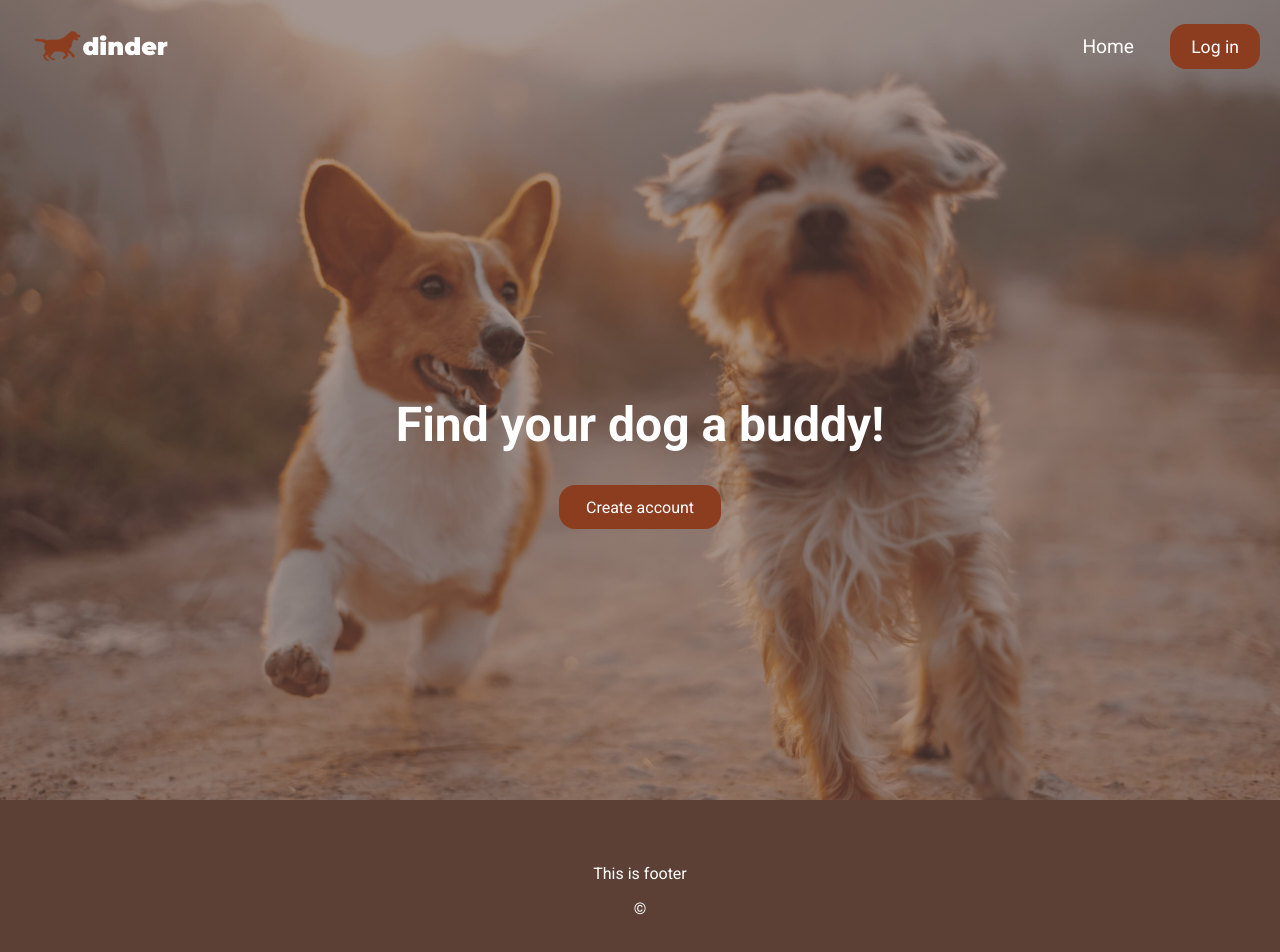
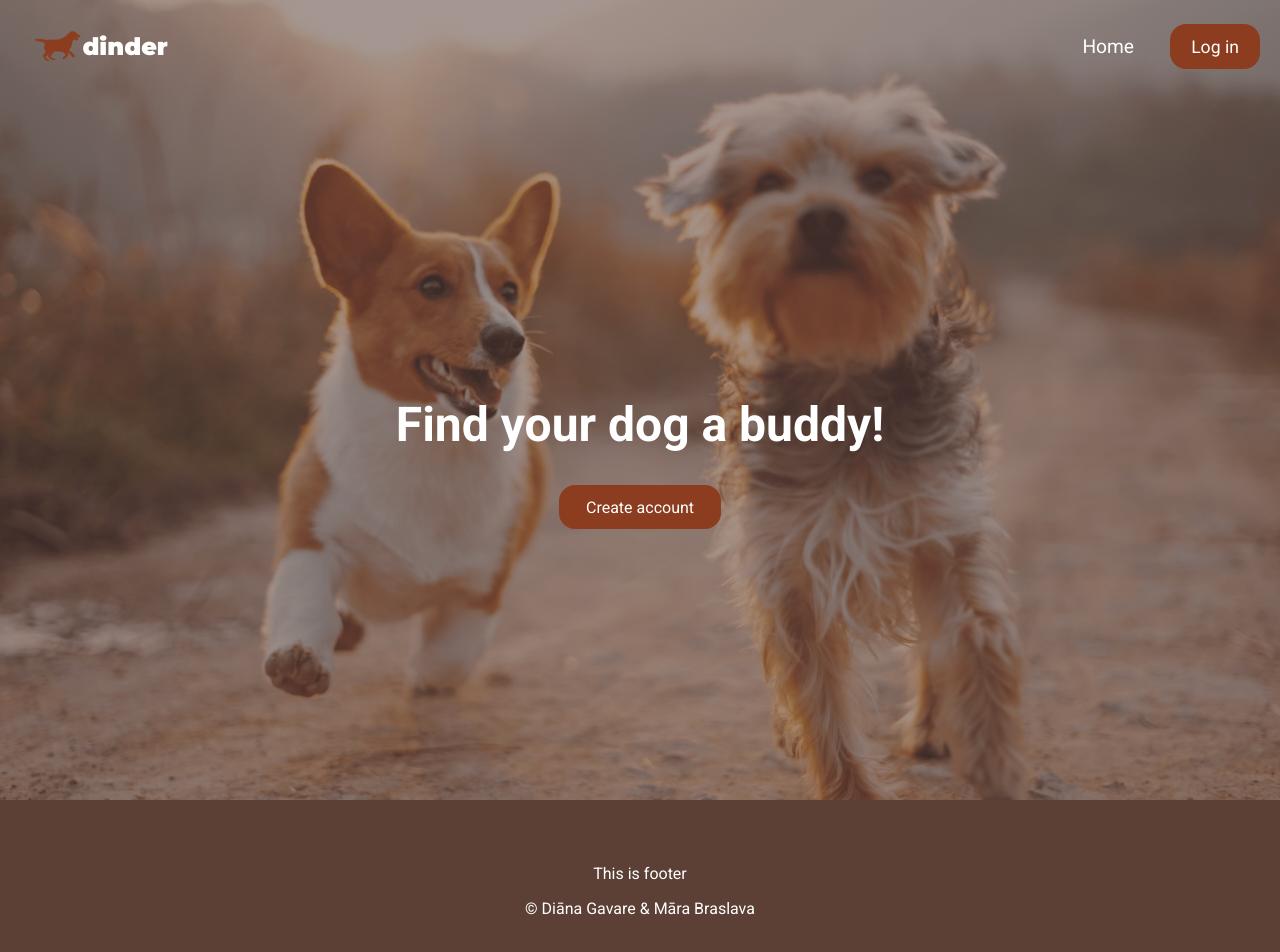
Before and after one commit to rudzupuke/SGT-final-task, a React (Create React App) app in the folder frontend/: page / in a window 1280 px wide. Shown: the top 952 px of the page. Built offline with nearby package versions, Linux system fonts and the light colour scheme.

Commit message:
adding footer in all pagers

```diff
--- a/frontend/src/App.js
+++ b/frontend/src/App.js
@@ -6,6 +6,8 @@ import DashBoard from "./pages/DashBoard/DashBoard";
 import { BrowserRouter, Route, Routes } from "react-router-dom";
 import { useState } from "react";
 import FindBuddies from "./pages/FindBuddies/FindBuddies";
+import Footer from "./components/Footer/Footer";
+
 
 function App() {
     const [isOnHomePage, setIsOnHomePage] = useState(true);
@@ -35,6 +37,7 @@ function App() {
                 />
                 <Route path="/register" element={<Register />} />
             </Routes>
+            <Footer />
         </BrowserRouter>
     );
 }
--- a/frontend/src/components/Footer/Footer.js
+++ b/frontend/src/components/Footer/Footer.js
@@ -1,7 +1,7 @@
 import "./Footer.scss";
 
 const Footer = () => {
-    return <footer className="footer"><p>This is footer</p><p>&copy;</p></footer>;
+    return <footer className="footer"><p>This is footer</p><p>&copy; Diāna Gavare & Māra Braslava</p></footer>;
 };
 
 export default Footer;
--- a/frontend/src/pages/Home/Home.js
+++ b/frontend/src/pages/Home/Home.js
@@ -34,7 +34,7 @@ const Home = ({ isOnHomePage, user }) => {
                     {showModal && <LoginModal setShowModal={setShowModal} />}
                 </div>
             </div>
-            <Footer />
+            {/* <Footer /> */}
         </>
     );
 };
--- a/frontend/src/pages/Register/Register.js
+++ b/frontend/src/pages/Register/Register.js
@@ -208,7 +208,6 @@ const Register = () => {
                     </button>
                 </form>
             </main>
-            <Footer />
         </>
     );
 };
```
